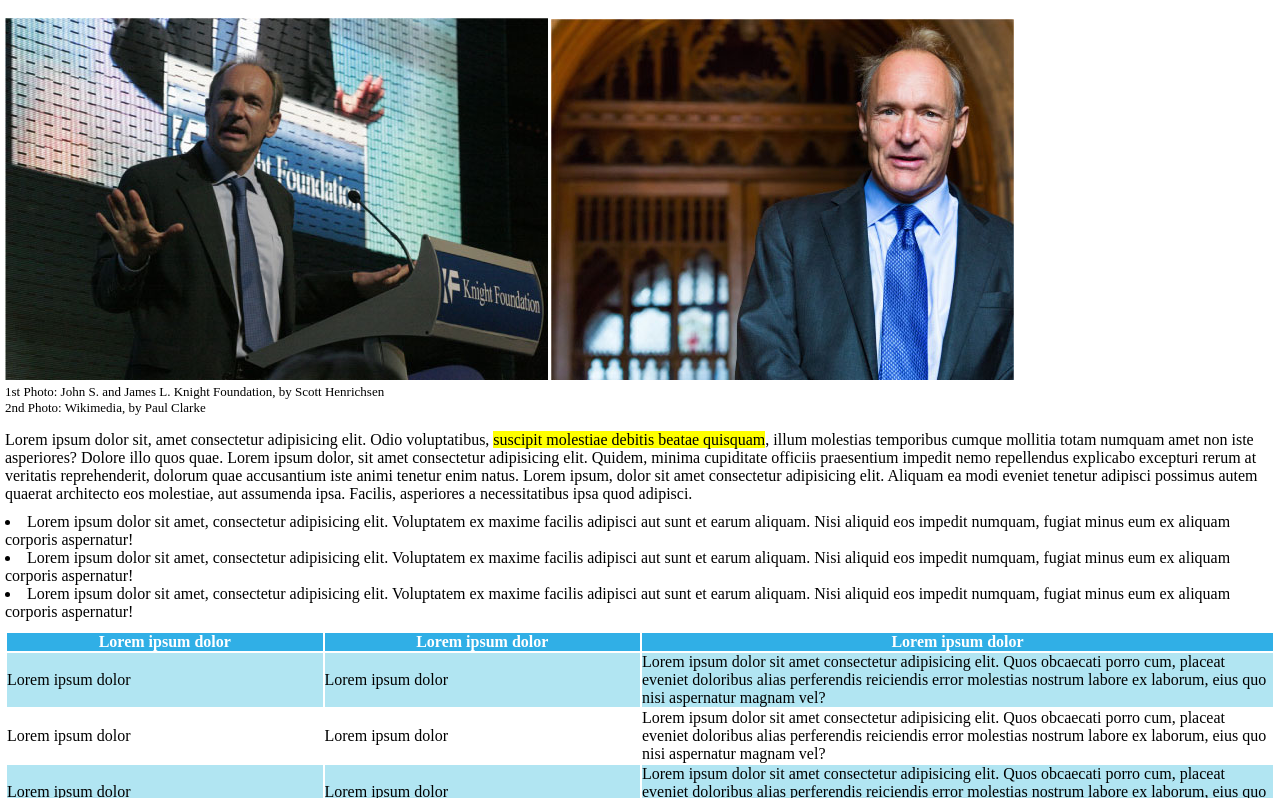
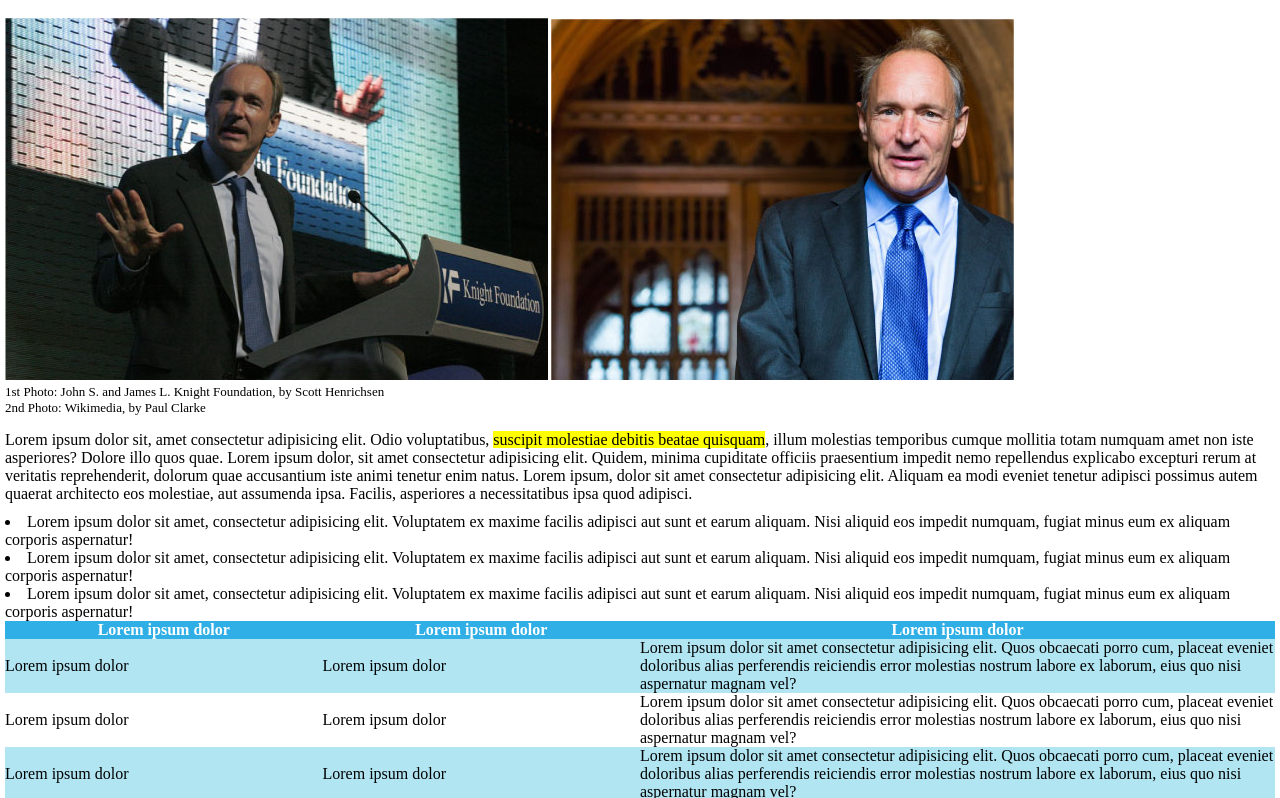
Before and after one commit to catclou/html-css-booleaner, a plain HTML site: page index.html in a window 1280 px wide. Shown: the part 150-948 px from the top of the page. Drawn offline with nearby package versions, Linux system fonts and the light colour scheme.

Commit message:
fixed table spacing in main and bonus exercise

```diff
--- a/BONUS/assets/css/style.css
+++ b/BONUS/assets/css/style.css
@@ -61,6 +61,7 @@ ul {
 
 table {
     padding: 10px 0;
+    border-collapse: collapse;
 }
 
 .first-column, .second-column {
--- a/assets/css/style.css
+++ b/assets/css/style.css
@@ -56,6 +56,7 @@ ul {
 
 table {
     padding: 10px 0;
+    border-collapse: collapse;
 }
 
 .first-column, .second-column {
```
